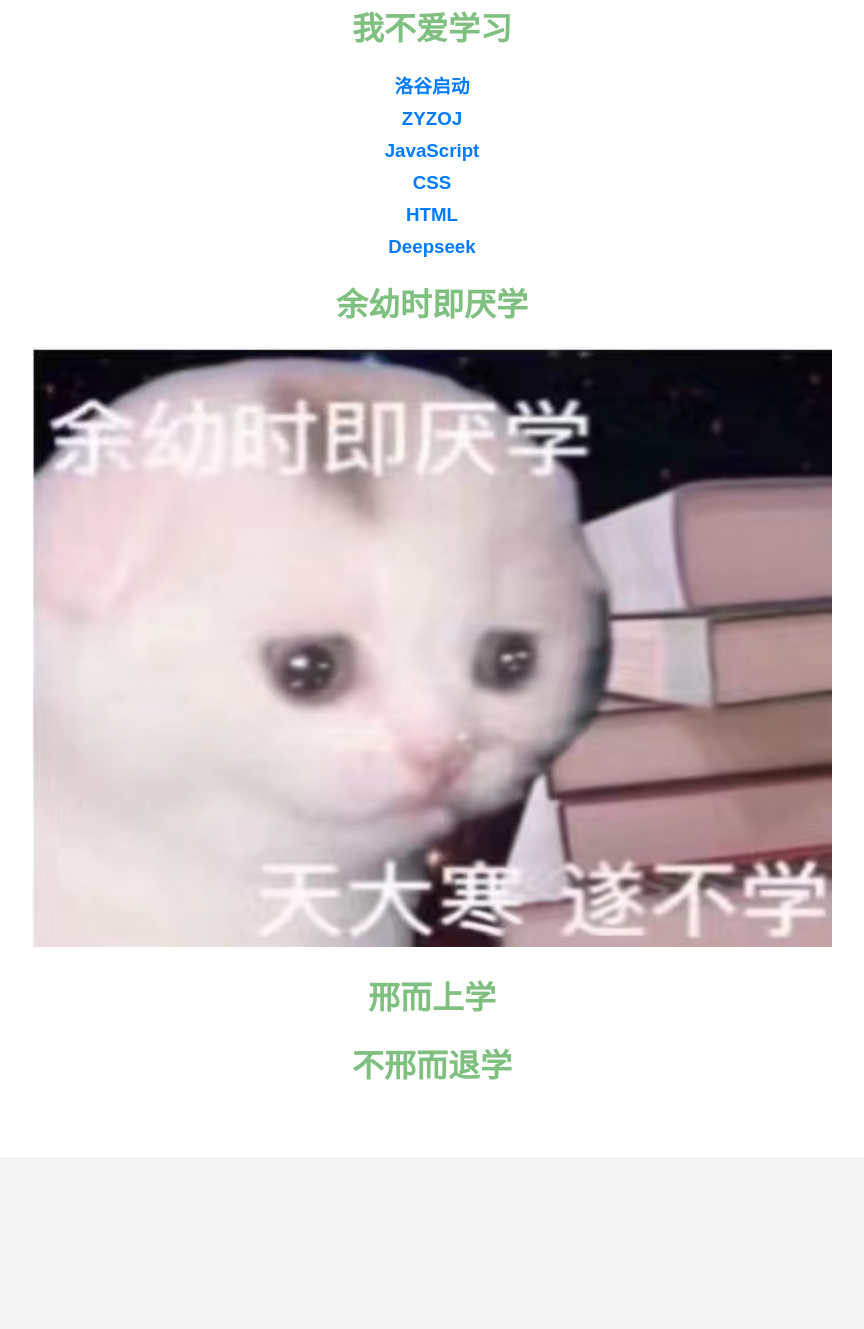
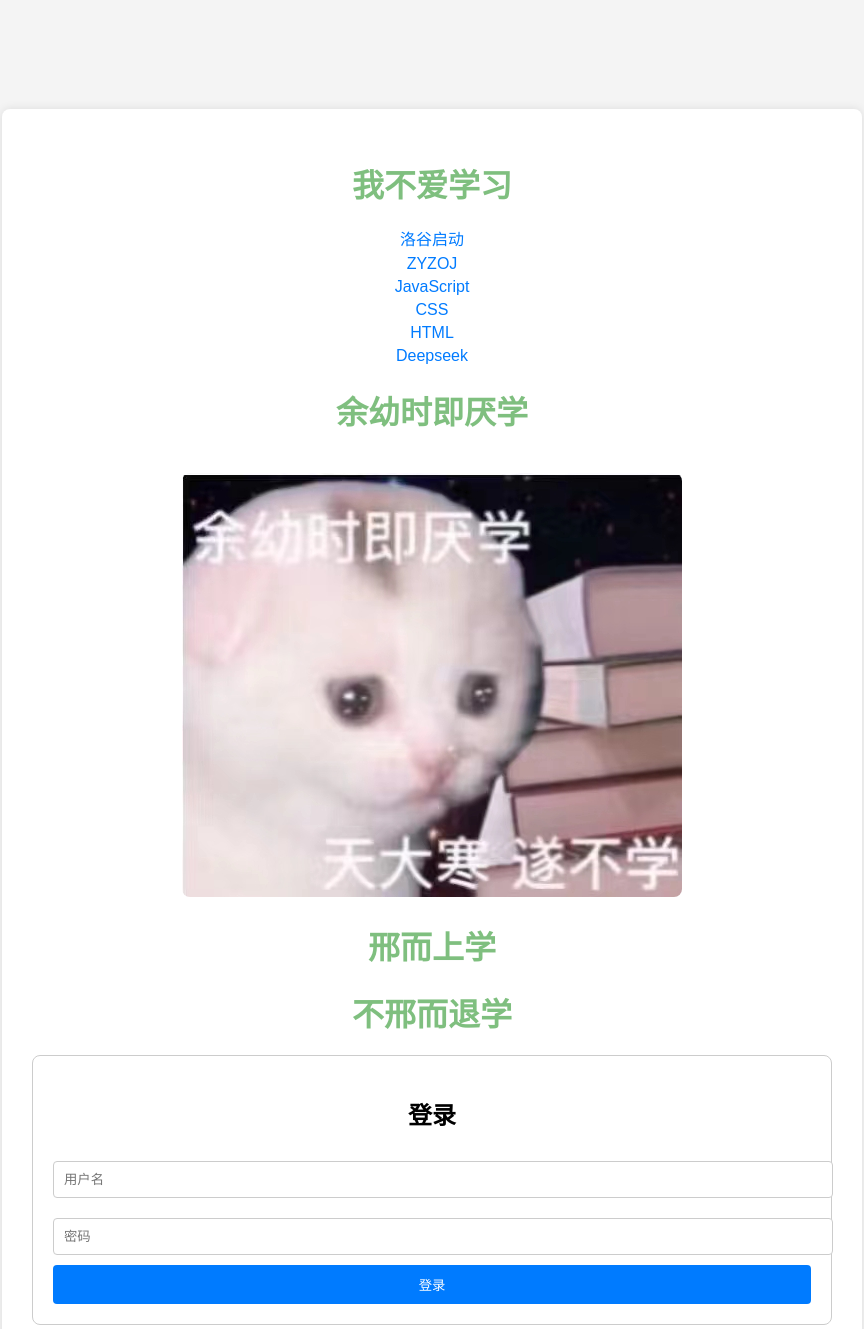
Before and after one commit to hym2011/hym2011.github.io, a plain HTML site: page index.html in a window 1280 px wide. Shown: the part 68-1397 px from the top of the page, without its empty margins (208-1072 px from the left). Before the commit the page ends 1225 px from the top, so only its background shows below. Drawn offline with Linux system fonts and the light colour scheme.

Commit message:
Add files via upload

```diff
--- a/index.html
+++ b/index.html
@@ -6,55 +6,116 @@
     <title>学习学习再学习</title>
     <link rel="icon" href="余幼时即厌学.jpg" type="image/jpeg">
     <style>
-       body {
+        body {
             font-family: 'Microsoft YaHei', sans-serif;
             background-color: #f4f4f4;
             margin: 0;
             padding: 0;
             display: flex;
             justify-content: center;
-            align-items: flex-start;
-            height: 100vh;
+            align-items: center;
+            height: 200vh;
         }
         .container {
             background-color: #fff;
-            padding: 50px;
+            padding: 30px;
             border-radius: 8px;
             box-shadow: 0 0 10px rgba(0, 0, 0, 0.1);
             text-align: center;
-            width: 80%;
+            width: 90%;
             max-width: 800px;
+            position: relative;
         }
         h1 {
             color: rgba(0, 128, 0, 0.5);
-        }
-        h3 {
-            color: #blue;
-            margin: 10px 0;
+            margin-bottom: 20px;
         }
         a {
             text-decoration: none;
             color: #007BFF;
+            display: block;
+            margin: 5px 0;
         }
         a:hover {
             text-decoration: underline;
+        }
+        img {
+            max-width: 100%;
+            height: auto;
+            border-radius: 8px;
+            margin-top: 20px;
+        }
+        .login-form {
+            margin-top: 20px;
+            padding: 20px;
+            border: 1px solid #ccc;
+            border-radius: 8px;
+        }
+        .login-form input {
+            width: 100%;
+            padding: 10px;
+            margin: 10px 0;
+            border: 1px solid #ccc;
+            border-radius: 4px;
+        }
+        .login-form button {
+            width: 100%;
+            padding: 10px;
+            background-color: #007BFF;
+            color: white;
+            border: none;
+            border-radius: 4px;
+            cursor: pointer;
+        }
+        .login-form button:hover {
+            background-color: #0056b3;
+        }
+        .user-info {
+            position: absolute;
+            top: 10px;
+            right: 10px;
+            color: #333;
+        }
+        @media (max-width: 600px) {
+            .container {
+                padding: 20px;
+            }
+            h1 {
+                font-size: 1.5em;
+            }
         }
     </style>
 </head>
 <body>
     <div class="container">
+        <div class="user-info" id="userInfo"></div>
         <h1>我不爱学习</h1>
-        <a href="https://www.luogu.com.cn/"><h3>洛谷启动</h3></a>
-        <a href="https://www.tboj.cn/"><h3>ZYZOJ</h3></a>
-        <a href="https://developer.mozilla.org/zh-CN/docs/Web/JavaScript"><h3>JavaScript</h3></a>
-        <a href="https://developer.mozilla.org/zh-CN/docs/Web/CSS"><h3>CSS</h3></a>
-        <a href="https://developer.mozilla.org/zh-CN/docs/Web/HTML"><h3>HTML</h3></a>
-        <a href="https://chat.deepseek.com/"><h3>Deepseek</h3></a>
+        <a href="https://www.luogu.com.cn/">洛谷启动</a>
+        <a href="https://www.tboj.cn/">ZYZOJ</a>
+        <a href="https://developer.mozilla.org/zh-CN/docs/Web/JavaScript">JavaScript</a>
+        <a href="https://developer.mozilla.org/zh-CN/docs/Web/CSS">CSS</a>
+        <a href="https://developer.mozilla.org/zh-CN/docs/Web/HTML">HTML</a>
+        <a href="https://chat.deepseek.com/">Deepseek</a>
         <h1>余幼时即厌学</h1>
-        <img src="余幼时即厌学.jpg" alt="余幼时即厌学" width="800" height="600">
+        <img src="余幼时即厌学.jpg" alt="余幼时即厌学">
         <h1>邢而上学</h1>
         <h1>不邢而退学</h1>
+
+        <div class="login-form">
+            <h2>登录</h2>
+            <input type="text" id="username" placeholder="用户名">
+            <input type="password" id="password" placeholder="密码">
+            <button onclick="login()">登录</button>
+        </div>
     </div>
-    <script src="script.js"></script>
+    <script>
+        function login() {
+            const username = document.getElementById('username').value;
+            const password = document.getElementById('password').value;
+            const userInfo = document.getElementById('userInfo');
+            userInfo.innerHTML = `<span style="font-weight: bold; color: purple;">欢迎, ${username}</span>`;
+            document.querySelector('.login-form').style.display = 'none';
+        }
+    </script>
 </body>
 </html>
```
